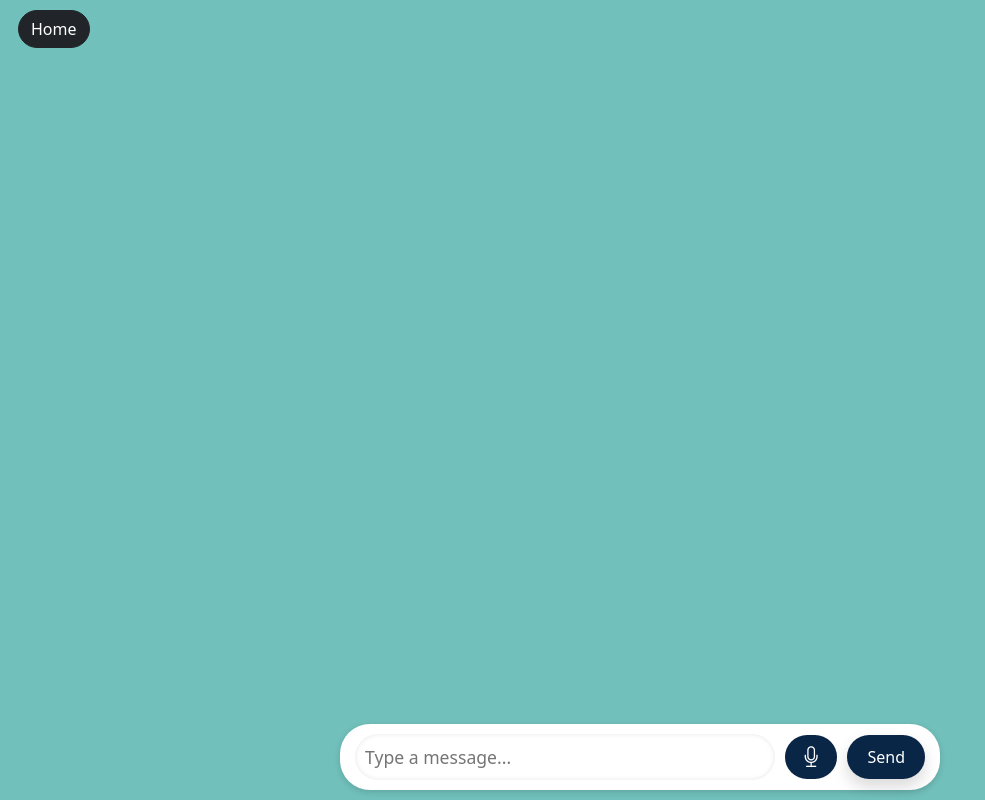
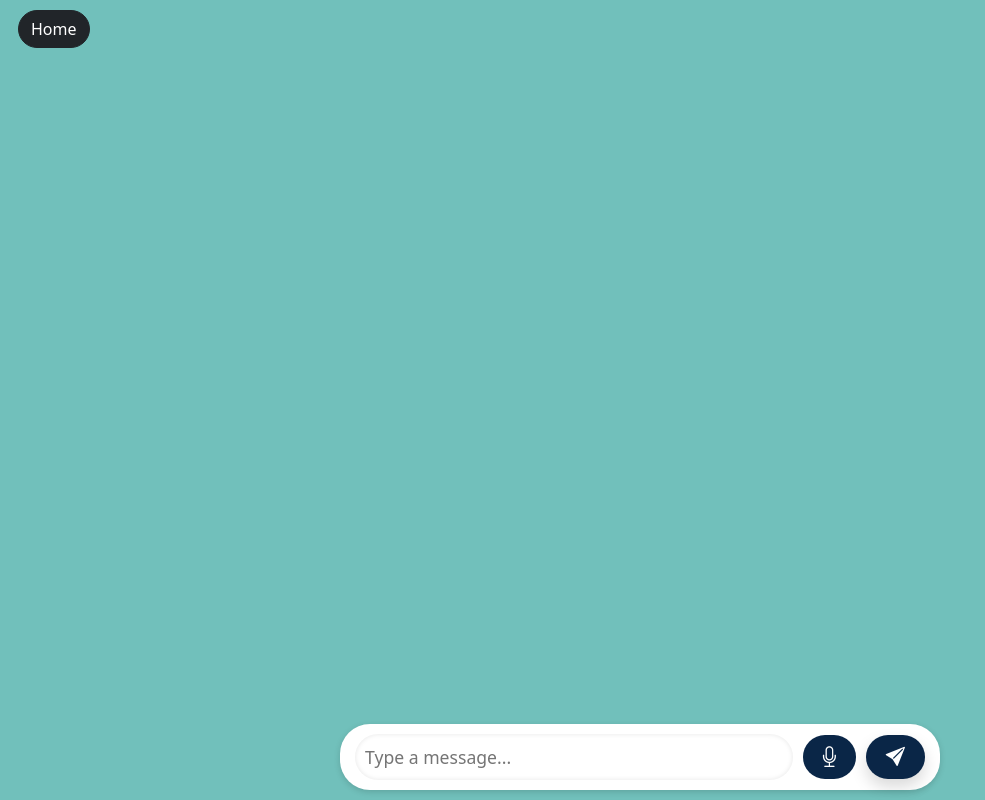
Before and after one commit to Migara1212/migara-s-chat-bot, a React (Create React App) app: page /chat in a window 1280 px wide. Shown: the whole page, without its empty margins (0-985 px from the left). Built offline with nearby package versions, Linux system fonts and the light colour scheme.

Commit message:
Updated ChatPage44

```diff
--- a/src/components/ChatInput.js
+++ b/src/components/ChatInput.js
@@ -110,7 +110,6 @@ function ChatInput({ onSend, enableVoice = false }) {
               flexGrow: 1,
               border: "none",
               outline: "none",
-              boxShadow: "none",
               background: "transparent",
               padding: "10px",
               fontSize: "1.1rem",
@@ -133,7 +132,7 @@ function ChatInput({ onSend, enableVoice = false }) {
             <button
               onClick={handleVoiceInput}
               style={{
-                backgroundColor: isListening ? "#0A2647" : "#0A2647",
+                backgroundColor: "#0A2647",
                 borderRadius: "30px",
                 padding: "8px 16px",
                 transition: "background-color 0.3s ease",
@@ -165,18 +164,21 @@ function ChatInput({ onSend, enableVoice = false }) {
           )}
         </div>
 
-        {/* Send button outside input area */}
+        {/* Send button outside input area with icon only */}
         <button
           className="btn text-white border-0 shadow send-btn"
           style={{
             backgroundColor: "#0A2647",
             borderRadius: "30px",
             padding: "8px 20px",
-            fontSize: "1rem",
+            fontSize: "1.2rem",
             cursor: "pointer",
             transition: "background-color 0.3s ease",
-            minWidth: "60px",
+            minWidth: "44px",
             height: "44px",
+            display: "flex",
+            alignItems: "center",
+            justifyContent: "center",
           }}
           onClick={handleSend}
           onMouseOver={(e) =>
@@ -187,7 +189,7 @@ function ChatInput({ onSend, enableVoice = false }) {
           }
           aria-label="Send message"
         >
-          Send
+          <i className="bi bi-send-fill"></i>
         </button>
       </div>
     </>
```
